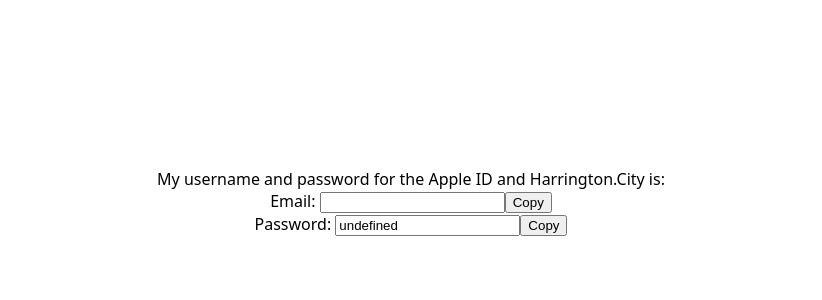
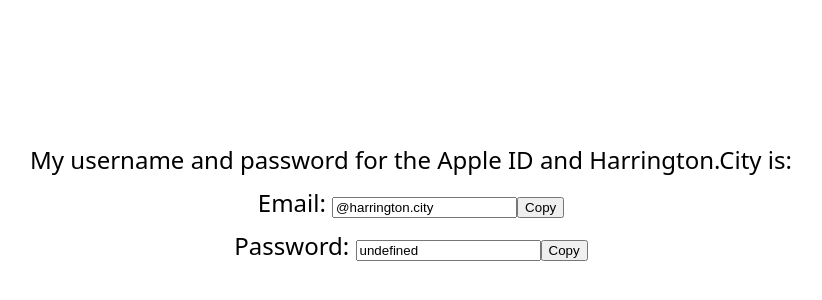
Before and after one commit to stephen-hardy/apps.harrington.city, a website: page password/index.html in a window 1280 px wide. Shown: the part 206-506 px from the top of the page, without its empty margins (229-1051 px from the left). Drawn offline with Linux system fonts and the light colour scheme.

Commit message:
password

```diff
--- a/password/index.html
+++ b/password/index.html
@@ -1,13 +1,17 @@
 <style>
-    html { margin: 0; height: 100%; font-family: system-ui, -apple-system, BlinkMacSystemFont, 'Segoe UI', Roboto, Oxygen, Ubuntu, Cantarell, 'Open Sans', 'Helvetica Neue', sans-serif; }
-    body { height: 100%; display: flex; flex-direction: column; justify-content: center; align-items: center; }
+    html { margin: 0; height: 100%; font-size: 24px; font-family: system-ui, -apple-system, BlinkMacSystemFont, 'Segoe UI', Roboto, Oxygen, Ubuntu, Cantarell, 'Open Sans', 'Helvetica Neue', sans-serif; }
+    body {
+        height: 100%; display: flex; flex-direction: column;
+        justify-content: center; align-items: center; gap: 10px;
+    }
+    button { display: absolute; }
 </style>
 <div>My username and password for the Apple ID and Harrington.City is:</div>
-<label>Email: <input type="text" id="Email"><button>Copy</button></label>
-<label>Password: <input type="text" id="Password"><button>Copy</button></label>
+<label>Email: <input type="text" id="Email" readonly><button>Copy</button></label>
+<label>Password: <input type="text" id="Password" readonly><button>Copy</button></label>
 <script>
     const [email, password] = location.hash.slice(1).split('@harrington.city');
-    document.getElementById('Email').value = email;
+    document.getElementById('Email').value = email + '@harrington.city';
     document.getElementById('Password').value = password;
     document.body.addEventListener('click', evt => {
         if (evt.target.nodeName !== 'BUTTON') { return; }
```
